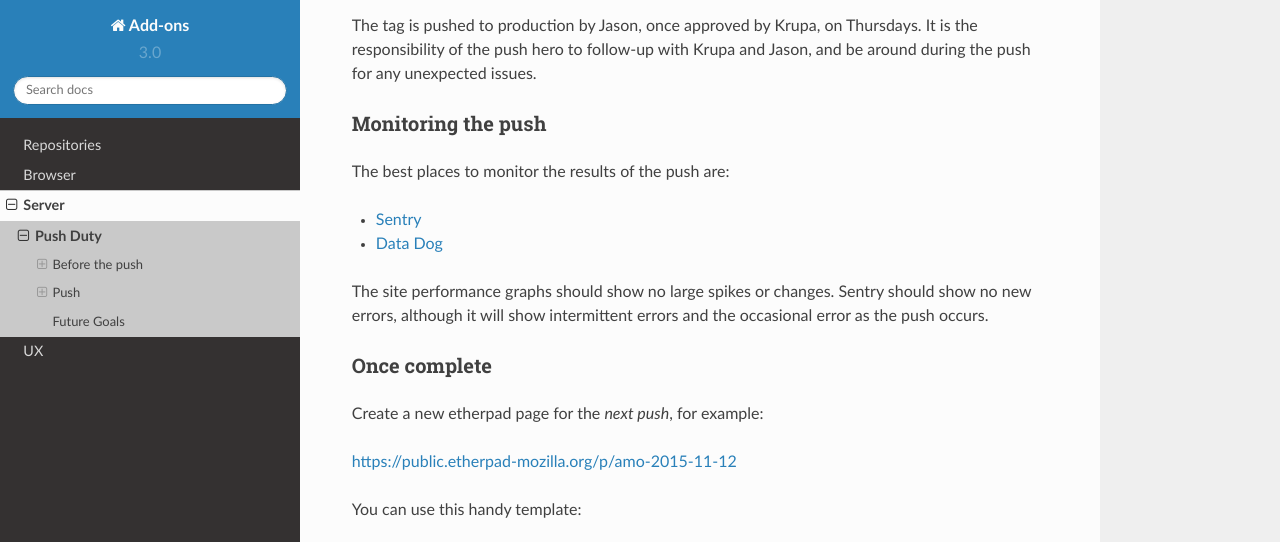
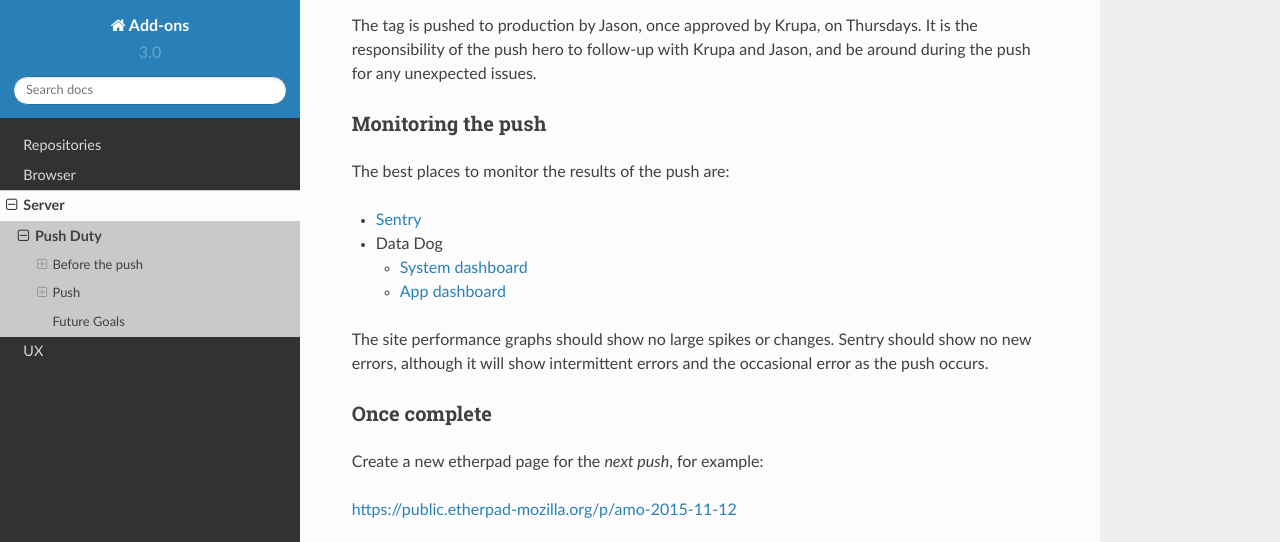
Before and after one commit to mozilla/addons, a Sphinx documentation site: the page built from docs/server/push-duty.rst, in a window 1280 px wide and 900 px high, scrolled down 1560 px, cut to the strip 0-542 px from the top of the window. Built offline with Sphinx 7.4.7 and the Read the Docs theme 2.0.0, drawn with Linux system fonts in a browser that asks for light colours.

Commit message:
Add link to system and app dashboard

```diff
--- a/docs/server/push-duty.rst
+++ b/docs/server/push-duty.rst
@@ -75,7 +75,10 @@ Monitoring the push
 The best places to monitor the results of the push are:
 
 * `Sentry <https://sentry.prod.mozaws.net/operations/olympia-prod/>`_
-* `Data Dog <https://app.datadoghq.com/dash/78168/addons-prod?live=true&page=0&is_auto=false&tile_size=m>`_
+* Data Dog
+
+  * `System dashboard <https://app.datadoghq.com/dash/78168/addons-prod>`_
+  * `App dashboard <https://app.datadoghq.com/dash/87897/addons-apps>`_
 
 The site performance graphs should show no large spikes or changes.
 Sentry should show no new errors, although it will show intermittent errors and the occasional
```
